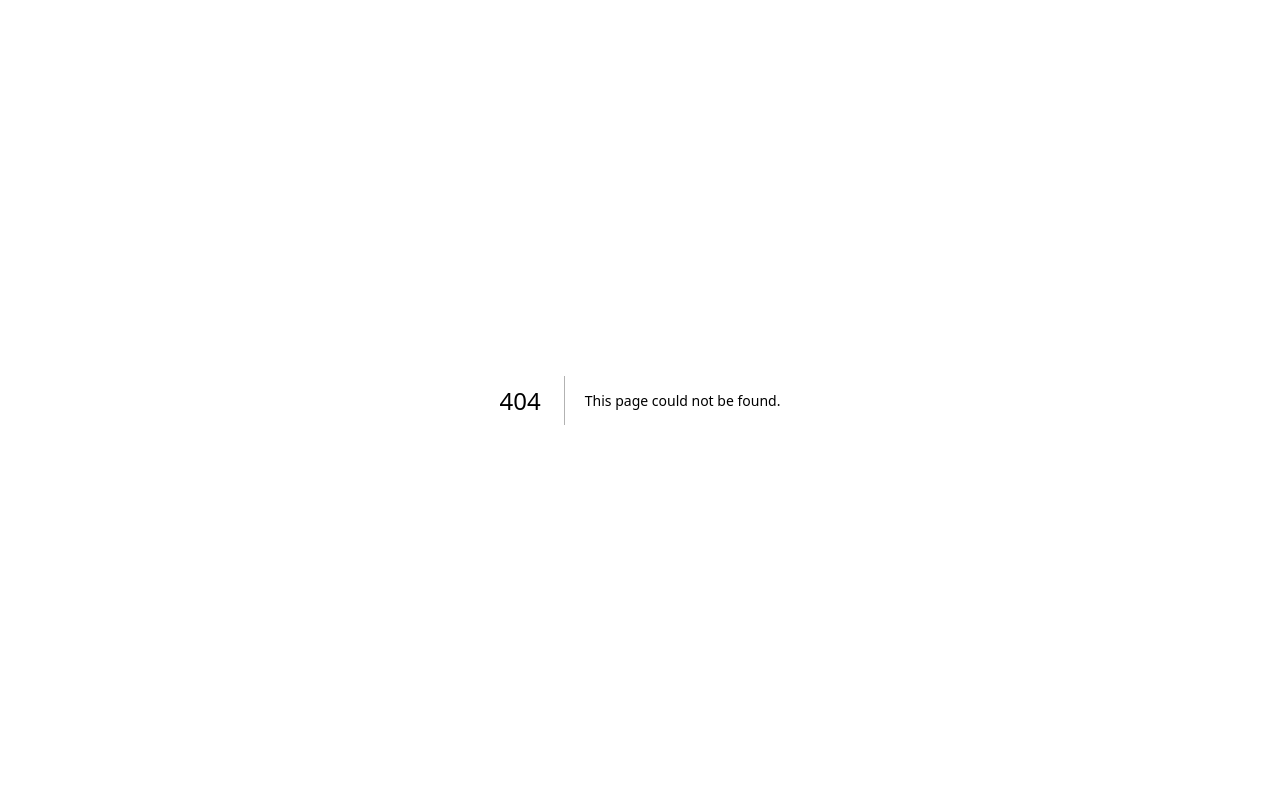
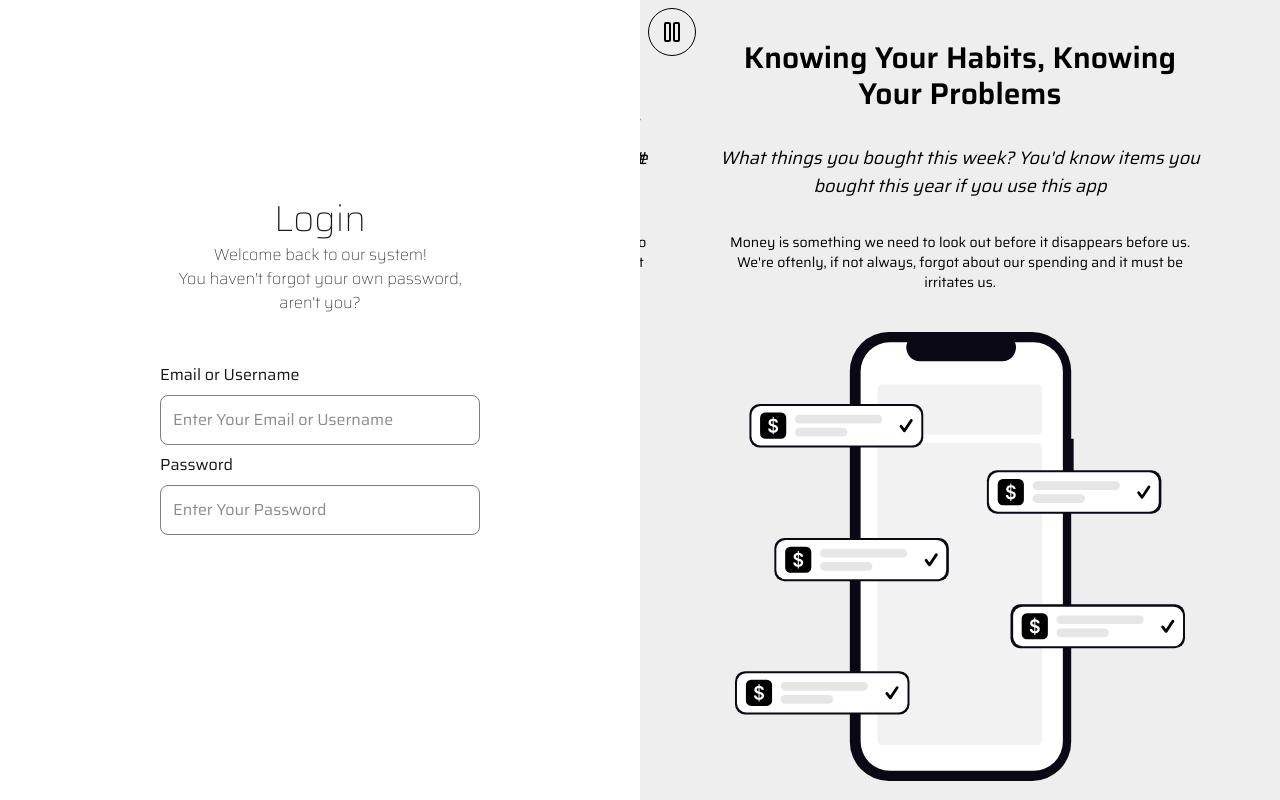
Before and after one commit to iwansal64/FinCord, a Next.js app: page /gate/login in a window 1280 px wide. Before the commit this address had no page. Built offline with nearby package versions, Linux system fonts and the light colour scheme.

Commit message:
[gate] Create log in form

```diff
--- /dev/null
+++ b/src/app/gate/login/page.tsx
@@ -0,0 +1,18 @@
+import LoginForm from "@/components/gate/login/LoginForm";
+import ReasonsCarousel from "@/components/gate/ReasonsCarousel";
+import "@/styles/carousel.css";
+
+export default function LoginPage() {
+        return (
+                <>
+                        <div className="w-screen h-screen grid grid-cols-2">
+                                <div className="relative flex justify-center items-center">
+                                        <LoginForm />
+                                </div>
+                                <div className="relative flex justify-center items-center bg-[#eee]">
+                                        <ReasonsCarousel />
+                                </div>
+                        </div>
+                </>
+        );
+}
--- a/src/app/gate/sign/page.tsx
+++ b/src/app/gate/register/page.tsx
@@ -1,4 +1,4 @@
-import SignForm from "@/components/gate/sign/SignForm";
+import SignForm from "@/components/gate/register/SignForm";
 import ReasonsCarousel from "@/components/gate/ReasonsCarousel";
 import "@/styles/carousel.css";
 
--- /dev/null
+++ b/src/components/gate/login/LoginForm.tsx
@@ -0,0 +1,64 @@
+"use client";
+
+import { useState } from "react";
+
+export default function LoginForm() {
+        const [emailOrUsername, setEmailOrUsername] = useState("");
+        const [password, setPassword] = useState("");
+
+        function SubmitForm() {
+                if (emailOrUsername.length == 0 || password.length == 0) return;
+                // ? Send to backend
+        }
+
+        return (
+                <div className="flex flex-col items-center justify-center gap-4 absolute top-1/2 left-1/2 -translate-1/2">
+                        <div className="flex flex-col items-center justify-center">
+                                <h1 className="text-4xl font-thin">Login</h1>
+                                <p className="text-md font-thin text-center mt-1">
+                                        Welcome back to our system!
+                                        <br />
+                                        You haven&apos;t forgot your own password, aren&apos;t you?
+                                </p>
+                        </div>
+                        <span className="my-2"></span>
+                        <form action="" className="flex flex-col items-center justify-center gap-2 w-full h-full" onSubmit={SubmitForm}>
+                                <div className="flex flex-col w-full h-full">
+                                        <label htmlFor="email">Email or Username</label>
+                                        <span className="my-1"></span>
+                                        <input
+                                                type="text"
+                                                id="email"
+                                                className="border-[0.5px] rounded-lg p-3"
+                                                placeholder="Enter Your Email or Username"
+                                                style={{
+                                                        borderColor: emailOrUsername.length > 0 ? "white" : "gray",
+                                                }}
+                                                onChange={(event) => setEmailOrUsername(event.target.value)}
+                                        />
+                                </div>
+                                <div className="flex flex-col w-full h-full">
+                                        <label htmlFor="email">Password</label>
+                                        <span className="my-1"></span>
+                                        <input
+                                                type="text"
+                                                id="email"
+                                                className="border-[0.5px] rounded-lg p-3"
+                                                placeholder="Enter Your Password"
+                                                style={{
+                                                        borderColor: password.length > 0 ? "white" : "gray",
+                                                }}
+                                                onChange={(event) => setPassword(event.target.value)}
+                                        />
+                                </div>
+                                <button
+                                        type="submit"
+                                        className="mt-4 w-full text-white py-2 px-4 border border-white rounded-lg disabled:opacity-50"
+                                        disabled={emailOrUsername.length == 0 || password.length == 0}
+                                >
+                                        Next
+                                </button>
+                        </form>
+                </div>
+        );
+}
--- a/src/components/gate/sign/SignForm.tsx
+++ b/src/components/gate/register/SignForm.tsx
@@ -17,8 +17,8 @@ export default function SignForm() {
                                 <p className="text-md font-thin">Register before you use our online system</p>
                         </div>
                         <span className="my-2"></span>
-                        <form action="" className="flex flex-col items-center justify-center gap-4" onSubmit={SubmitForm}>
-                                <div className="flex flex-col">
+                        <form action="" className="flex flex-col items-center justify-center gap-4 w-full h-full" onSubmit={SubmitForm}>
+                                <div className="flex flex-col w-full h-full">
                                         <label htmlFor="email">Email Address</label>
                                         <span className="my-1"></span>
                                         <input
--- a/src/components/homepage/navbar.tsx
+++ b/src/components/homepage/navbar.tsx
@@ -34,7 +34,7 @@ export default function Navbar() {
                         </div>
                         <ul className="flex h-full justify-self-end justify-center items-center gap-4">
                                 <li className="relative w-28 h-10 bg-black text-white text-center rounded-none">
-                                        <a href="/gate/sign" className="absolute top-0 left-0 w-full h-full flex flex-row gap-1.5 items-center justify-center">
+                                        <a href="/gate/register" className="absolute top-0 left-0 w-full h-full flex flex-row gap-1.5 items-center justify-center">
                                                 <LogIn width={15} />
                                                 Sign In
                                         </a>
```
